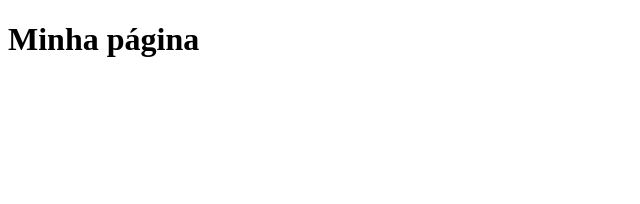
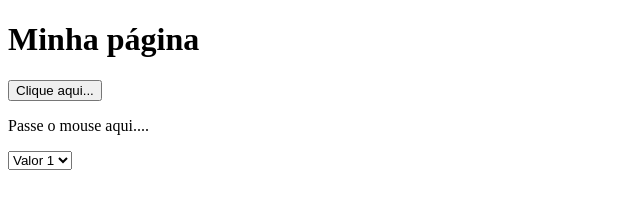
Before and after one commit to paulobacalhau/aula_JavaScript, a plain HTML site: page index.html in a window 1280 px wide. Shown: the whole page, without its empty margins (0-640 px from the left). Drawn offline with Linux system fonts and the light colour scheme.

Commit message:
Última aula do modulo

```diff
--- a/index.html
+++ b/index.html
@@ -5,10 +5,15 @@
     <title>Minha página</title>
     <script type ="text/javascript" src="js/main.js"></script>
 </head>
-<body>
-    <script>
-
-    </script>
+<body onload="carga()">
     <h1>Minha página</h1>
+    <button type="button" onclick="clicou()">Clique aqui...</button>
+    <p id="agradecimento" onclick="ir()"></p>
+    <p id="onmouse" onmouseover="trocar()" onmouseout="voltar(this)">Passe o mouse aqui....</p>
+    <select onchange="funcaoChange(this)">
+       <option value="1">Valor 1</option>
+       <option value="2">Valor 2</option>
+       <option value="3">Valor 3</option>
+    </select>
 </body>
 </html>
--- a/js/main.js
+++ b/js/main.js
@@ -1,8 +1,46 @@
 
+// Manipulando elementos da página
+function clicou(){
+  //alert("Obrigado por clicar...");
+  document.getElementById("agradecimento").innerHTML="<b>Obrigado por clicar...</b>";
+};
+
+function ir(){
+   window.open("http://www.terra.com.br");
+   //window.location.href = "http://www.abola.pt";
+};
+
+function trocar(){
+    document.getElementById("onmouse").innerHTML="<b>Você passou o mouse em cima...</b>";
+};
+function voltar(elemento){
+    elemento.innerHTML="<b>Passe o mouse aqui....</b>";
+};
+
+function carga(){
+   alert("Página carregada...")
+};
+
+function funcaoChange(elemento){
+   console.log(elemento.value);
+};
+/*
+// Desenvolva páginas web com JavaScript
+// Funções
+function soma(num1, num2){
+    return (num1 + num2);
+};
+
+alert(soma(10,20));
+*/
+
+/*
 // Terceira aula
 var data = new Date();
 alert(data);
 alert(data.getMonth()+1);
+*/
+
 /*
 for (var count=0; count<=5;count++){
    console.log(count);
```
